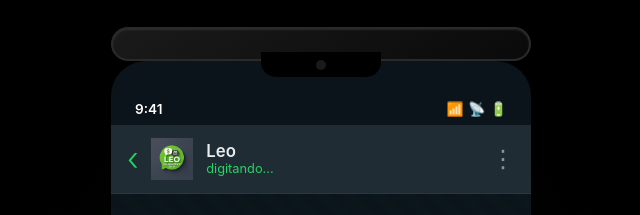
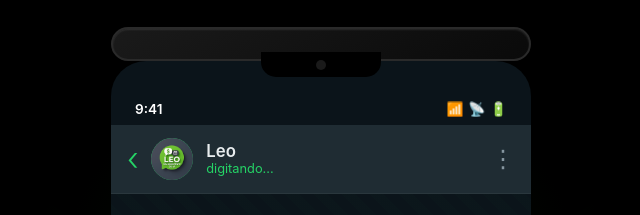
Before and after one commit to maurohenrique27/lp, a plain HTML site: page index.html in a window 1280 px wide. Shown: the part 1080-1295 px from the top of the page, 319-959 px from the left. Drawn offline with Linux system fonts and the light colour scheme.

Commit message:
feat: alterando iamgem

```diff
--- a/index.html
+++ b/index.html
@@ -532,7 +532,7 @@
 
             <div class="chat-header">
               <div class="chat-back">‹</div>
-              <div class="chat-avatar"><img style="width: 100%;" src="avatar.png"></div>
+              <div class="chat-avatar"><img style="width: 100%; height: 100%; border-radius: 50%;" src="avatar.png"></div>
               <div class="chat-info">
                 <div class="chat-name">Leo</div>
                 <div class="chat-status">digitando...</div>
```
